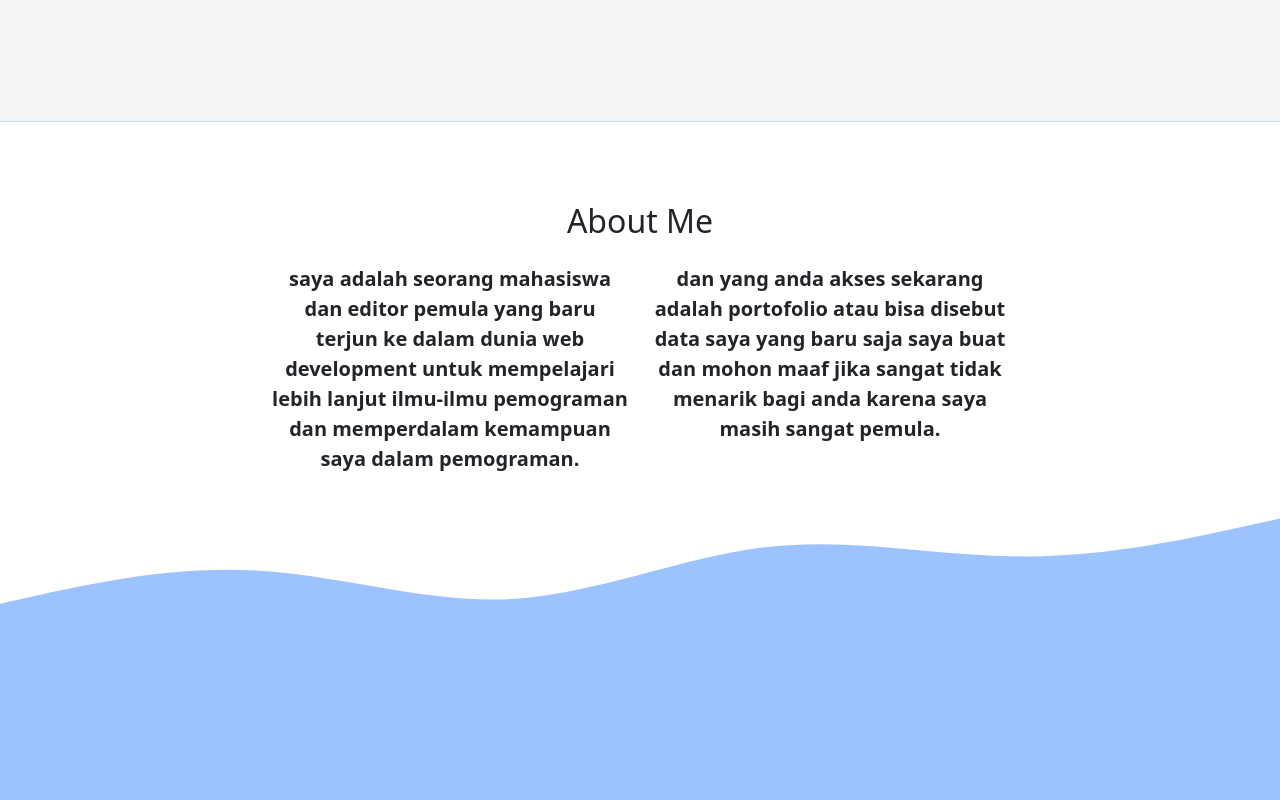
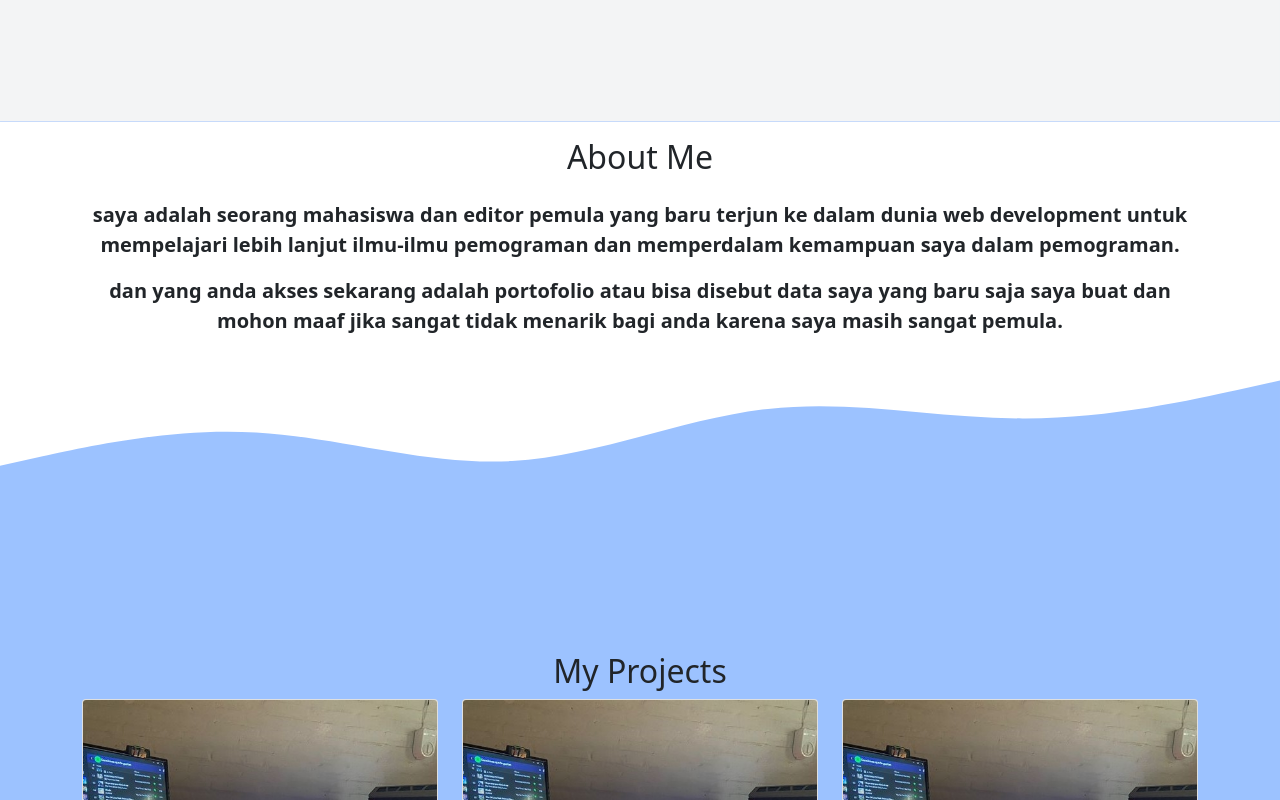
Before and after one commit to FZ-C0DE/Portofolio-v1, a plain HTML site: page index.html in a window 1280 px wide. Shown: the part 580-1380 px from the top of the page. Drawn offline with nearby package versions, Linux system fonts and the light colour scheme.

Commit message:
mengubah sediit pada About

```diff
--- a/index.html
+++ b/index.html
@@ -66,10 +66,10 @@
       </div>
     </div>
     <div class="row justify-content-center fs-5 text-center">
-      <div class="col-4 fw-bold">
+      <div class="col- fw-bold">
         <p>saya adalah seorang mahasiswa dan editor pemula yang baru terjun ke dalam dunia web development untuk mempelajari lebih lanjut ilmu-ilmu pemograman dan memperdalam kemampuan saya dalam pemograman.</p>
       </div>
-      <div class="col-4 fw-bold">
+      <div class="col- fw-bold">
         <p>dan yang anda akses sekarang adalah portofolio atau bisa disebut data saya yang baru saja saya buat dan mohon maaf jika sangat tidak menarik bagi anda karena saya masih sangat pemula.</p>
       </div>
     </div>
--- a/style.css
+++ b/style.css
@@ -1,5 +1,5 @@
 body {
-    min-height: 3000%;
+    min-height: 2000%;
 }
 
 
@@ -14,5 +14,5 @@ body {
 }
 
 section {
-    padding-top: 5rem;
+    padding-top: 1rem;
 }
```
